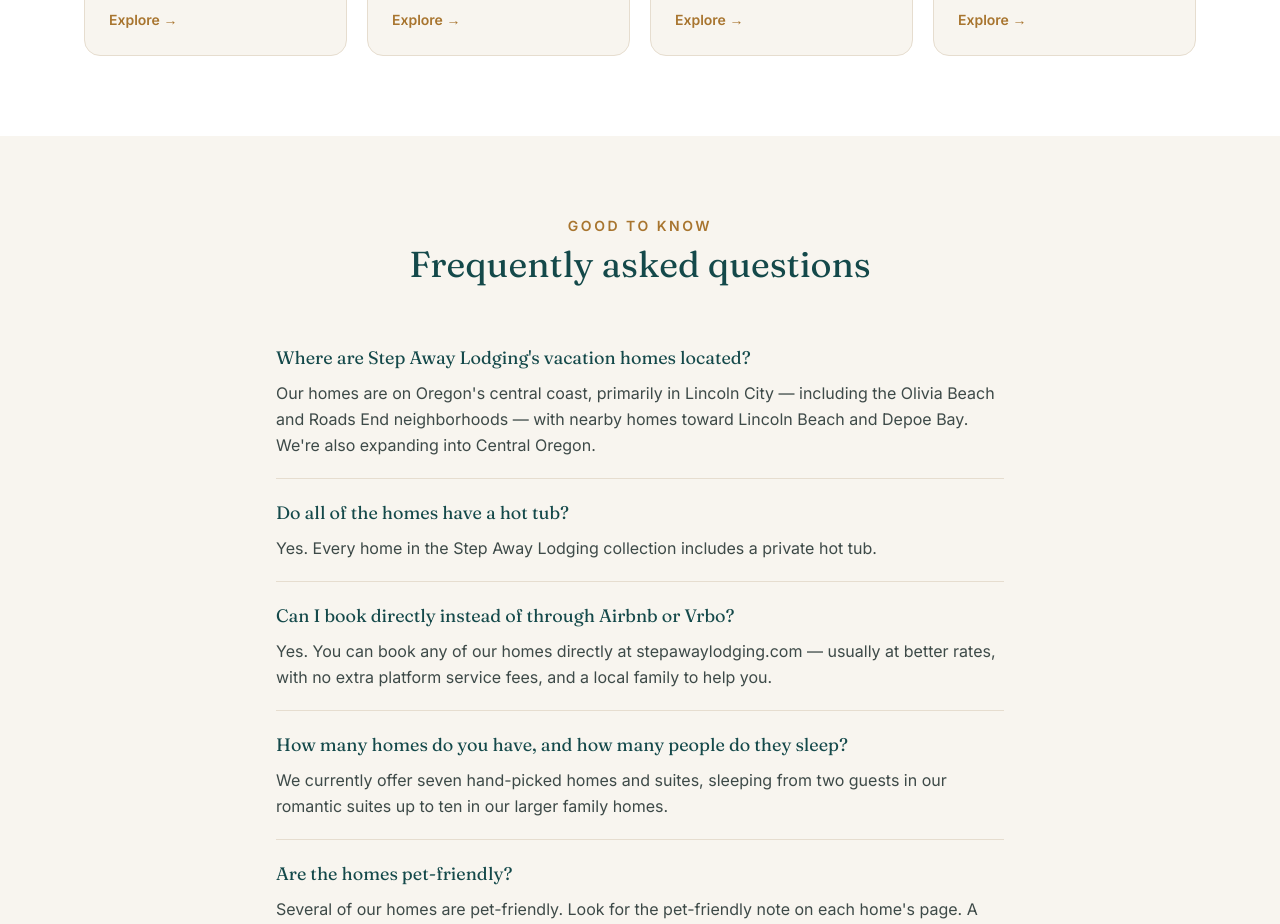
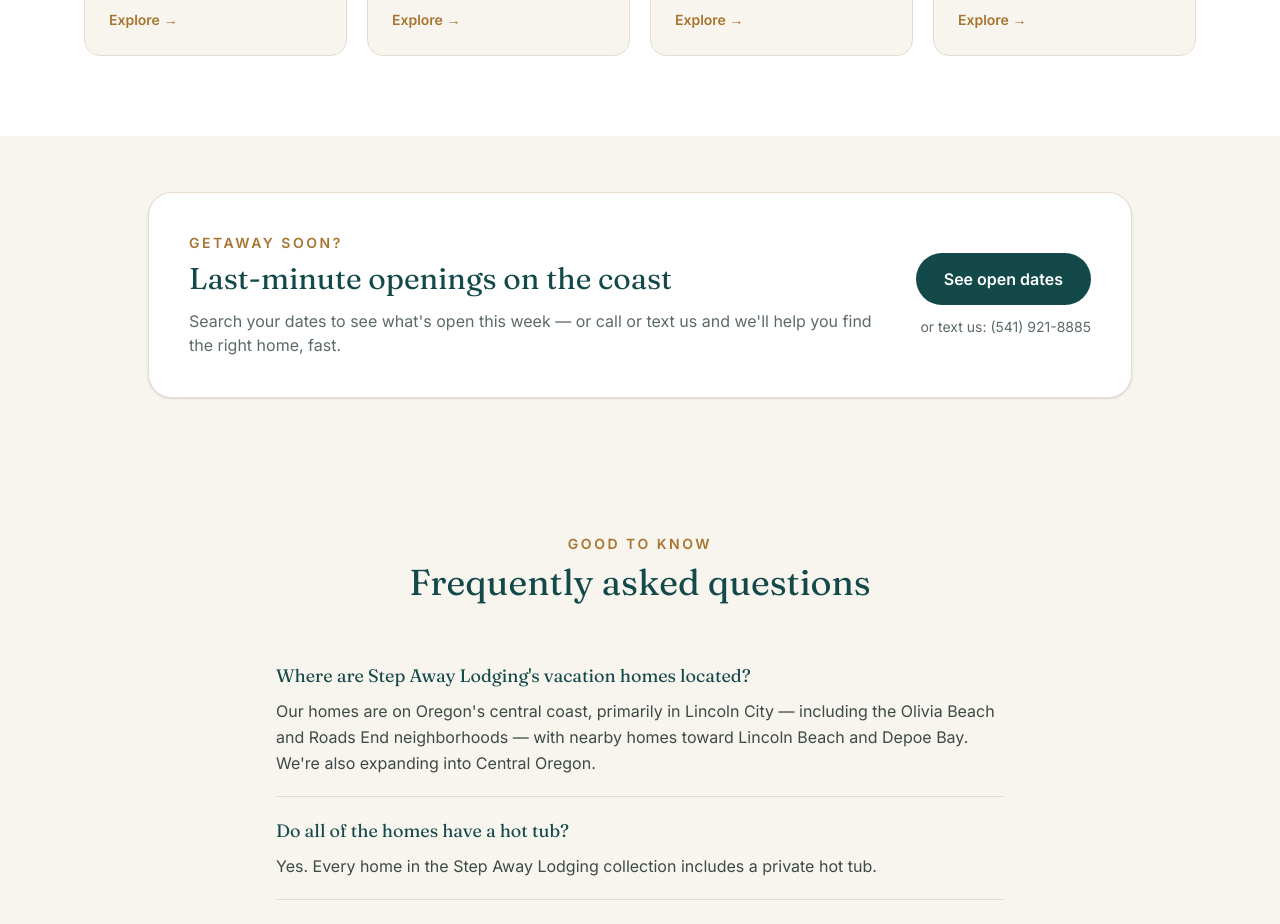
Before and after one commit to Gawbdawg63/stepawaylodging, a Next.js app: page / in a window 1280 px wide. Shown: the part 2400-3324 px from the top of the page. Built offline with nearby package versions, Linux system fonts and the light colour scheme; no server answers.

Commit message:
Level-up: booking trust signals + good-to-know on home pages, last-minute openings section

```diff
--- a/app/page.tsx
+++ b/app/page.tsx
@@ -8,6 +8,7 @@
 import BookDirect from "@/components/BookDirect";
 import EmailSignup from "@/components/EmailSignup";
 import MobileCTA from "@/components/MobileCTA";
+import LastMinute from "@/components/LastMinute";
 import { brand, properties } from "@/lib/content";
 import { siteJsonLd, faqJsonLd } from "@/lib/seo";
 import { getReviews } from "@/lib/reviews";
@@ -125,6 +126,9 @@
         </div>
       </section>
 
+      {/* LAST-MINUTE */}
+      <LastMinute />
+
       {/* FAQ — answer-first, mirrors the FAQPage structured data */}
       <section id="faq" className="mx-auto max-w-3xl px-5 py-16 sm:py-20">
         <div className="mb-10 text-center">
--- /dev/null
+++ b/components/LastMinute.tsx
@@ -0,0 +1,28 @@
+import Link from "next/link";
+import { brand } from "@/lib/content";
+
+// Nudge travelers with near-term plans to check open dates or reach out —
+// a simple way to fill gaps in the calendar.
+export default function LastMinute() {
+  return (
+    <section className="bg-[var(--background)]">
+      <div className="mx-auto max-w-5xl px-5 py-14">
+        <div className="flex flex-col items-center gap-6 rounded-3xl border border-[var(--border)] bg-white p-8 text-center shadow-sm sm:flex-row sm:p-10 sm:text-left">
+          <div className="flex-1">
+            <p className="text-sm font-semibold uppercase tracking-[0.18em] text-[var(--sand-600)]">Getaway soon?</p>
+            <h2 className="mt-2 font-display text-2xl text-[var(--sea)] sm:text-3xl">Last-minute openings on the coast</h2>
+            <p className="mt-3 text-[var(--muted)]">
+              Search your dates to see what&apos;s open this week &mdash; or call or text us and we&apos;ll help you find the right home, fast.
+            </p>
+          </div>
+          <div className="flex flex-col items-center gap-3 sm:items-end">
+            <Link href="/homes#search" className="whitespace-nowrap rounded-full bg-[var(--sea)] px-7 py-3.5 font-semibold text-white transition hover:bg-[var(--sea-700)]">
+              See open dates
+            </Link>
+            <span className="text-sm text-[var(--muted)]">or text us: {brand.phone}</span>
+          </div>
+        </div>
+      </div>
+    </section>
+  );
+}
--- a/components/PropertyPage.tsx
+++ b/components/PropertyPage.tsx
@@ -185,6 +185,20 @@
         <div className="mx-auto mt-10 w-full max-w-md rounded-2xl border border-[var(--border)] bg-white p-4 text-left shadow-sm sm:p-6">
           <OwnerRezWidget widget={property.ownerRez} />
         </div>
+
+        {/* Book-direct trust signals */}
+        <div className="mx-auto mt-8 flex max-w-2xl flex-wrap items-center justify-center gap-x-7 gap-y-2 text-sm text-[var(--foreground)]/80">
+          {["No service fees", "Best rate, booking direct", "Secure checkout", "A local family to help"].map((t) => (
+            <span key={t} className="inline-flex items-center gap-1.5">
+              <svg width="16" height="16" viewBox="0 0 24 24" fill="none" stroke="var(--sand)" strokeWidth="2.4" strokeLinecap="round" strokeLinejoin="round"><path d="M20 6 9 17l-5-5" /></svg>
+              {t}
+            </span>
+          ))}
+        </div>
+        <p className="mx-auto mt-4 text-sm text-[var(--muted)]">
+          Check-in 4:00 PM · Check-out 11:00 AM ·{" "}
+          <Link href="/policies" className="font-medium text-[var(--sand-600)] underline-offset-2 hover:underline">See our full policies</Link>
+        </p>
       </section>
 
       {/* REVIEWS — this home's reviews (falls back to recent collection reviews) */}
```
